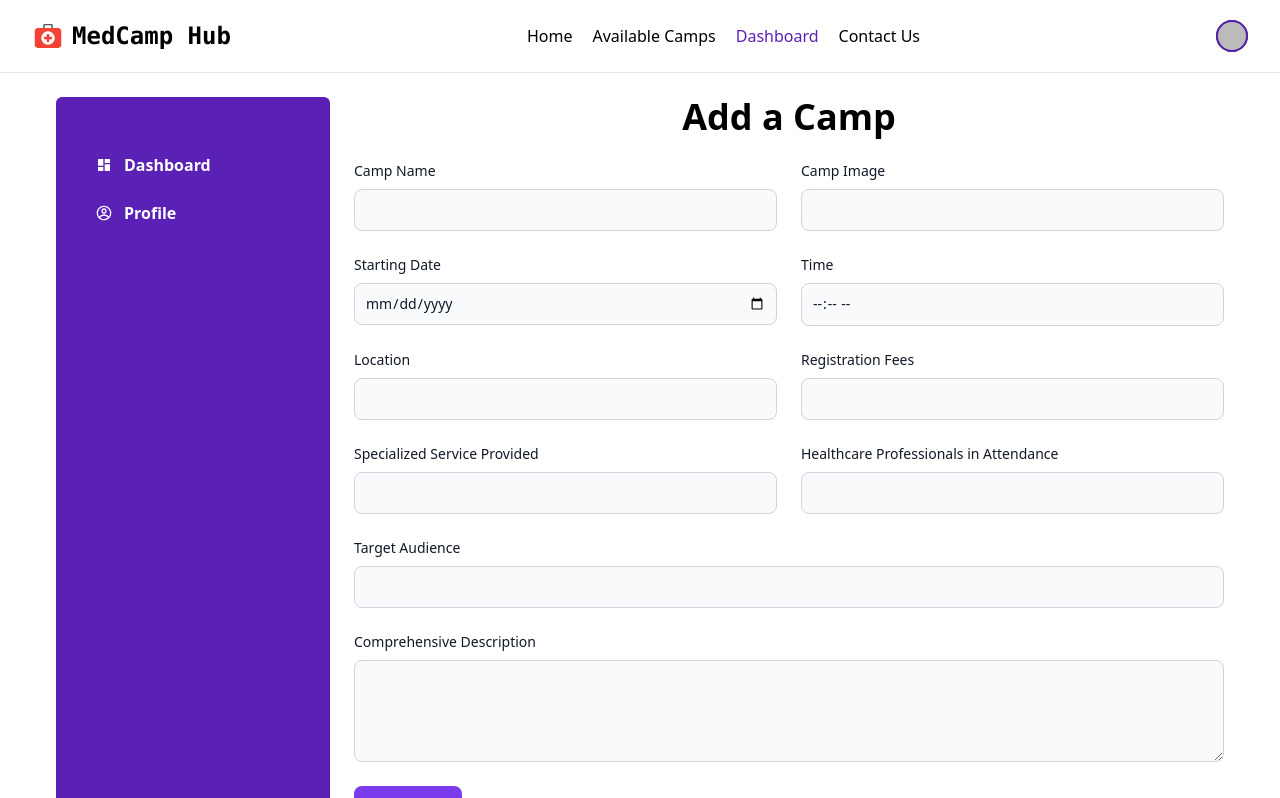
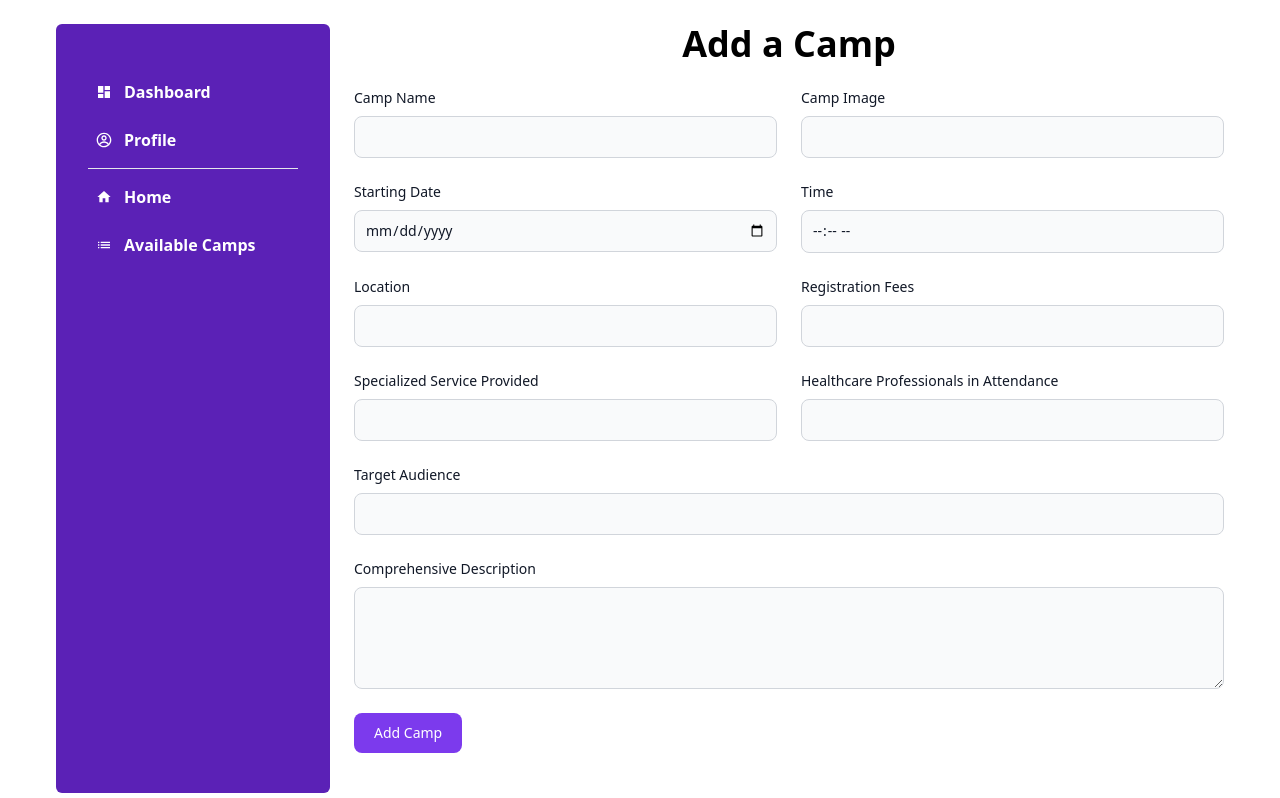
Before and after one commit to imtiazsakib15/med-camp-hub-client, a React (Vite) app: page /dashboard/add-a-camp in a window 1280 px wide. Shown: the top 798 px of the page. Built offline with nearby package versions, Linux system fonts and the light colour scheme; no server answers; sample sign-in values are in the browser's storage.

Commit message:
Available camps page added

```diff
--- a/package.json
+++ b/package.json
@@ -23,7 +23,9 @@
     "react-hook-form": "^7.48.2",
     "react-icons": "^4.12.0",
     "react-loader-spinner": "^5.4.5",
+    "react-loading-skeleton": "^3.3.1",
     "react-router-dom": "^6.20.0",
+    "react-table": "^7.8.0",
     "sort-by": "^0.0.2",
     "sweetalert2": "^11.6.13",
     "swiper": "^11.0.5"
--- a/src/layout/Dashboard/Dashboard.jsx
+++ b/src/layout/Dashboard/Dashboard.jsx
@@ -1,6 +1,6 @@
 import { NavLink, Outlet } from "react-router-dom";
 import SectionContainer from "../../pages/Shared/SectionContainer/SectionContainer";
-import { MdDashboard } from "react-icons/md";
+import { MdDashboard, MdHome, MdList, MdManageHistory } from "react-icons/md";
 import { CgProfile } from "react-icons/cg";
 import { IoAddCircle } from "react-icons/io5";
 import useUserRole from "../../hooks/useUserRole";
@@ -11,7 +11,7 @@ const Dashboard = () => {
   return (
     <>
       <SectionContainer>
-        <div className="p-6 md:grid md:grid-cols-4 md:gap-6 min-h-[calc(100vh-72px)]">
+        <div className="p-6 md:grid md:grid-cols-4 md:gap-6 min-h-screen">
           <div className="col-span-1 w-full bg-violet-800 text-white rounded-md font-bold px-3 lg:px-8 py-12 space-y-2">
             <>
               <div>
@@ -43,6 +43,7 @@ const Dashboard = () => {
                 </NavLink>
               </div>
               {organizer && (
+                <>
                   <div>
                     <NavLink
                       className={({ isActive }) =>
@@ -58,7 +59,41 @@ const Dashboard = () => {
                       </span>
                     </NavLink>
                   </div>
+                  <div>
+                    <NavLink
+                      className={({ isActive }) =>
+                        isActive
+                          ? "bg-black w-full p-2 block rounded-md"
+                          : "p-2 block"
+                      }
+                      to="/dashboard/manage-camps"
+                    >
+                      <span className="flex items-center gap-3">
+                        <MdManageHistory />
+                       Manage Camps
+                      </span>
+                    </NavLink>
+                  </div>
+                </>
               )}
+              <hr />
+
+              <div>
+                <NavLink className="block p-2" to="/">
+                  <span className="flex items-center gap-3">
+                    <MdHome />
+                    Home
+                  </span>
+                </NavLink>
+              </div>
+              <div>
+                <NavLink className="block p-2" to="/available-camps">
+                  <span className="flex items-center gap-3">
+                    <MdList />
+                    Available Camps
+                  </span>
+                </NavLink>
+              </div>
             </>
           </div>
           <div className="md:col-span-3">
--- /dev/null
+++ b/src/pages/AvailableCamps/AvailableCamps.jsx
@@ -0,0 +1,42 @@
+import { Helmet } from "react-helmet-async";
+import useAxiosSecure from "../../hooks/useAxiosSecure";
+import { useQuery } from "@tanstack/react-query";
+import Skeleton from "react-loading-skeleton";
+import "react-loading-skeleton/dist/skeleton.css";
+import SectionContainer from "../Shared/SectionContainer/SectionContainer";
+import CampCard from "../Shared/CampCard/CampCard";
+
+const AvailableCamps = () => {
+  const axiosSecure = useAxiosSecure();
+
+  const { isLoading, data } = useQuery({
+    queryKey: ["allCamps"],
+    queryFn: async () => await axiosSecure.get(`/camps`),
+  });
+  const allCamps = data?.data || [];
+
+  return (
+    <>
+      <Helmet>
+        <title>Available Camps | MedCamp Hub</title>
+      </Helmet>
+      <h1 className="text-2xl sm:text-3xl lg:text-4xl font-bold text-center mb-4 sm:mb-6 mt-5 sm:mt-8">
+        Available Camps
+      </h1>
+      <SectionContainer>
+        <div className="grid sm:grid-cols-2 lg:grid-cols-3 gap-5 pb-8 md:pb-12">
+          {isLoading && (
+            <div>
+              <Skeleton className="aspect-video mb-5" />
+              <Skeleton count={4} />
+            </div>
+          )}
+          {allCamps?.length > 0 &&
+            allCamps.map((camp) => <CampCard camp={camp} key={camp._id} />)}
+        </div>
+      </SectionContainer>
+    </>
+  );
+};
+
+export default AvailableCamps;
--- a/src/pages/Dashboard/AddACamp/AddACamp.jsx
+++ b/src/pages/Dashboard/AddACamp/AddACamp.jsx
@@ -39,7 +39,7 @@ const AddACamp = () => {
         Add a Camp
       </h1>
 
-      <form onSubmit={handleSubmit(onSubmit)} noValidate>
+      <form className="pb-10" onSubmit={handleSubmit(onSubmit)} noValidate>
         <div className="grid gap-6 mb-6 md:grid-cols-2">
           <div>
             <label
--- /dev/null
+++ b/src/pages/Dashboard/ManageCamps/ManageCamps.jsx
@@ -0,0 +1,97 @@
+// import { useQuery } from "@tanstack/react-query";
+// import useAxiosSecure from "../../../hooks/useAxiosSecure";
+// import useAuth from "../../../hooks/useAuth";
+// import { useTable } from "react-table";
+// import { useMemo } from "react";
+// import { Helmet } from "react-helmet-async";
+// import { MdUpdate } from "react-icons/md";
+
+const ManageCamps = () => {
+//   const axiosSecure = useAxiosSecure();
+//   const { user } = useAuth();
+
+//   const {
+//     isLoading,
+//     error,
+//     data: response,
+//   } = useQuery({
+//     queryKey: ["myCamps"],
+//     queryFn: async () =>
+//       await axiosSecure.get(`/camps?organizer_email=${user?.email}`),
+//   });
+//   const data = useMemo(() => response?.data || [], [response]);
+//   const columns = useMemo(
+//     () => [
+//       {
+//         Header: "Camp Name",
+//         accessor: "camp_name",
+//       },
+//       {
+//         Header: "Starting Date",
+//         accessor: "starting_date",
+//       },
+//       {
+//         Header: "Time(24 hour format)",
+//         accessor: "time",
+//       },
+//       {
+//         Header: "Location",
+//         accessor: "location",
+//       },
+//       {
+//         Header: "Update",
+//         cell: (
+//           <button className="bg-violet-800 p-4">
+//             <MdUpdate />
+//           </button>
+//         ),
+//       },
+//     ],
+//     []
+//   );
+//   console.log(data, columns);
+
+//   const { getTableProps, getTableBodyProps, headerGroups, rows, prepareRow } =
+//     useTable({ columns, data });
+
+//   return (
+//     <>
+//       <Helmet>
+//         <title>Manage Camps | MedCamp Hub</title>
+//       </Helmet>
+//       <h1 className="text-xl sm:text-2xl lg:text-4xl font-bold text-center mb-4 sm:mb-6 mt-10 md:mt-0">
+//         Manage Camps
+//       </h1>
+//       <table className="text-left overflow-x-scroll" {...getTableProps()}>
+//         <thead className="bg-violet-950 text-white">
+//           {headerGroups?.map((headerGroup, index) => (
+//             <tr key={index} {...headerGroup?.getHeaderGroupProps()}>
+//               {headerGroup?.headers?.map((column) => (
+//                 <th className="p-3" key={index} {...column?.getHeaderProps()}>
+//                   {column?.render("Header")}
+//                 </th>
+//               ))}
+//             </tr>
+//           ))}
+//         </thead>
+//         <tbody {...getTableBodyProps()}>
+//           {rows?.map((row, index) => {
+//             prepareRow(row);
+//             return (
+//               <tr key={index} {...row?.getRowProps()}>
+//                 {row?.cells?.map((cell, index) => (
+//                   <td className="p-3" key={index} {...cell?.getCellProps()}>
+//                     {" "}
+//                     {cell?.render("Cell")}{" "}
+//                   </td>
+//                 ))}
+//               </tr>
+//             );
+//           })}
+//         </tbody>
+//       </table>
+//     </>
+//   );
+};
+
+export default ManageCamps;
--- /dev/null
+++ b/src/pages/Shared/CampCard/CampCard.jsx
@@ -0,0 +1,44 @@
+import PropTypes from "prop-types";
+import { Link } from "react-router-dom";
+
+const CampCard = ({ camp }) => {
+  const {
+    _id,
+    camp_name,
+    image,
+    fees,
+    healthcare_professionals,
+    service_provided,
+    time,
+    starting_date,
+  } = camp;
+
+  return (
+    <div className="p-4 border rounded flex flex-col justify-between space-y-1.5">
+      <img
+        className="rounded w-full aspect-video object-cover"
+        src={image}
+        alt="camp image"
+      />
+
+      <h3 className="font-bold text-lg pt-3">{camp_name}</h3>
+      <p>
+        Starting Date: {starting_date} ({time})
+      </p>
+      <p>Specialized Service: {service_provided}</p>
+      <p>Healthcare Professional: {healthcare_professionals}</p>
+      <p>Registration Fees: ${fees}</p>
+      <Link
+        to={`/camp-details/${_id}`}
+        className="bg-violet-600 hover:bg-violet-800 text-white font-bold px-5 py-2 w-max"
+      >
+        Learn More
+      </Link>
+    </div>
+  );
+};
+CampCard.propTypes = {
+  camp: PropTypes.object,
+};
+
+export default CampCard;
--- a/src/routes/Routes.jsx
+++ b/src/routes/Routes.jsx
@@ -8,6 +8,8 @@ import Dashboard from "../layout/Dashboard/Dashboard";
 import AddACamp from "../pages/Dashboard/AddACamp/AddACamp";
 import MyDashboard from "../pages/Dashboard/MyDashboard/MyDashboard";
 import PrivateRoute from "./PrivateRoute";
+import ManageCamps from "../pages/Dashboard/ManageCamps/ManageCamps";
+import AvailableCamps from "../pages/AvailableCamps/AvailableCamps";
 
 const router = createBrowserRouter([
   {
@@ -26,6 +28,12 @@ const router = createBrowserRouter([
       {
         path: "/login",
         element: <Login />,
+      },
+      {
+        path: "/available-camps",
+        element: <AvailableCamps />,
+      },
+    ],
   },
   {
     path: "/dashboard",
@@ -51,7 +59,13 @@ const router = createBrowserRouter([
           </PrivateRoute>
         ),
       },
-        ],
+      {
+        path: "manage-camps",
+        element: (
+          <PrivateRoute>
+            <ManageCamps />
+          </PrivateRoute>
+        ),
       },
     ],
   },
```
Also changed, not shown: 1 other file (tests, documents, lock files or other folders). Lines whose indentation alone changed are shown as unchanged.
